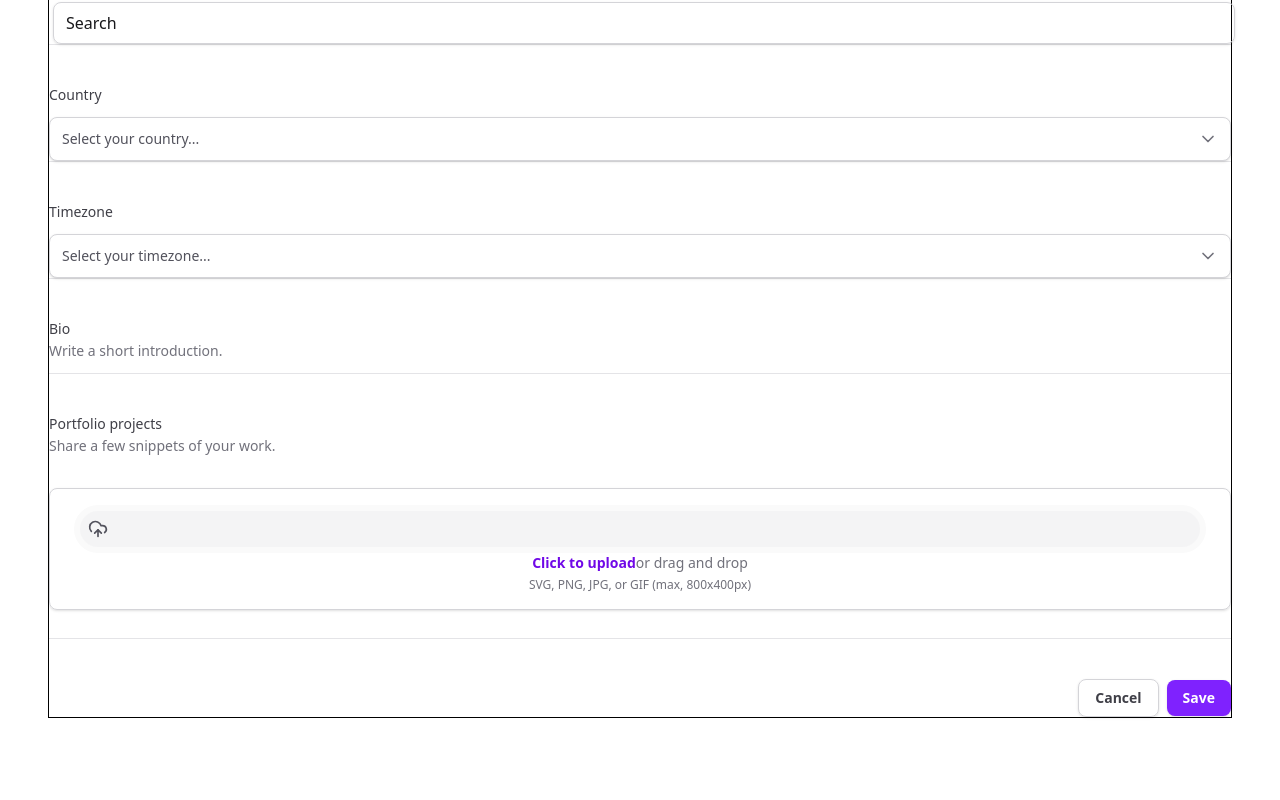
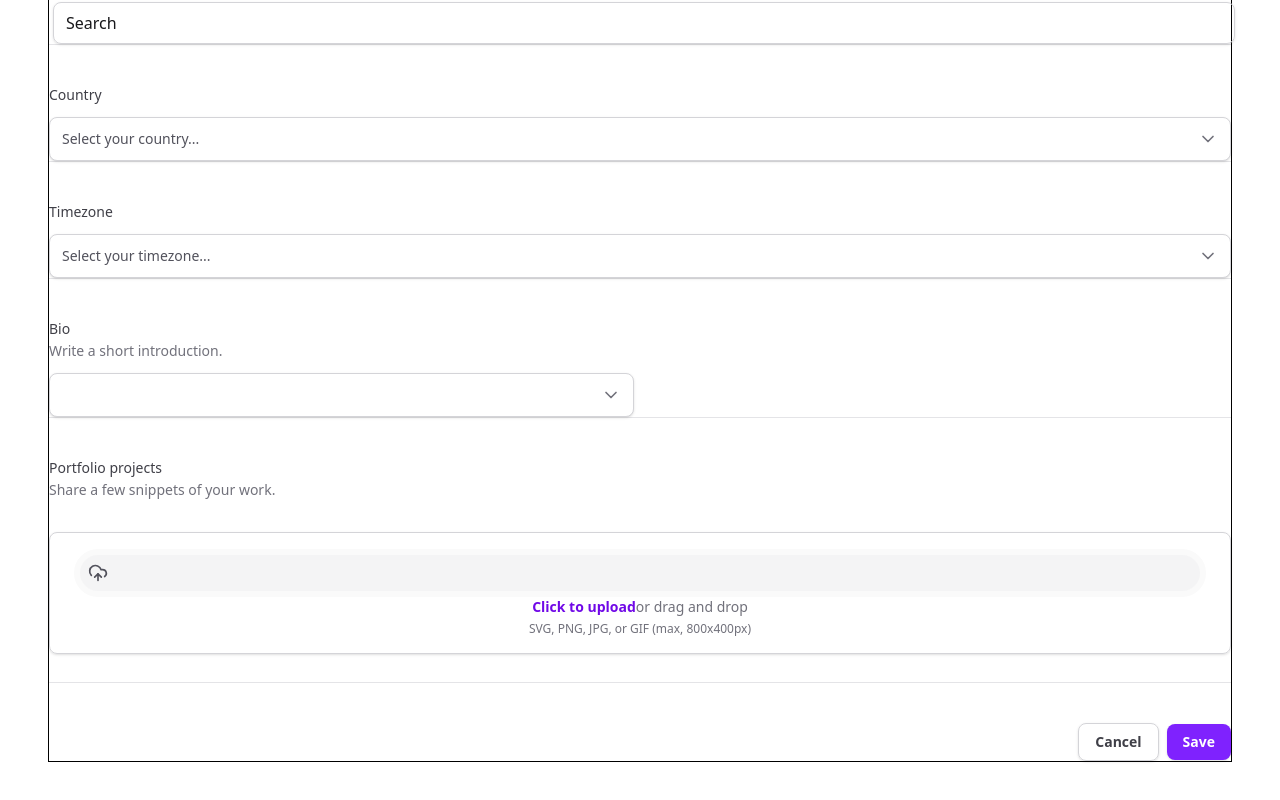
Before and after one commit to igortuag/tailwind-next, a Next.js app: page / in a window 1280 px wide. Shown: the part 1661-2461 px from the top of the page. Built offline with nearby package versions, Linux system fonts and the light colour scheme.

Commit message:
feat: add Select component for text formatting options in settings form

```diff
--- a/src/app/page.tsx
+++ b/src/app/page.tsx
@@ -141,7 +141,15 @@ export default function Home() {
                 Write a short introduction.
               </p>
             </label>
-            <div></div>
+            <div className="space-y-3">
+              <div className="grid gap-3 grid-cols-2">
+                <Select defaultValue="normal">
+                  <SelectItem text="normal" defaultChecked value="Normal Text" />
+                  <SelectItem text="bold" value="Bold Text" />
+                  <SelectItem text="italic" value="Italic Text" />
+                </Select>
+              </div>
+            </div>
           </div>
 
           <div className="grid gap-3 grid-cols-form pt-5">
--- a/src/components/Form/Select/index.tsx
+++ b/src/components/Form/Select/index.tsx
@@ -4,7 +4,7 @@ import { Check, ChevronDown } from "lucide-react";
 import { SelectItem } from "./SelectItem";
 import { ReactNode } from "react";
 
-export interface SelectProps {
+export interface SelectProps extends SelectPrimitive.SelectProps {
   children: ReactNode;
   placeholder?: string;
 }
```
